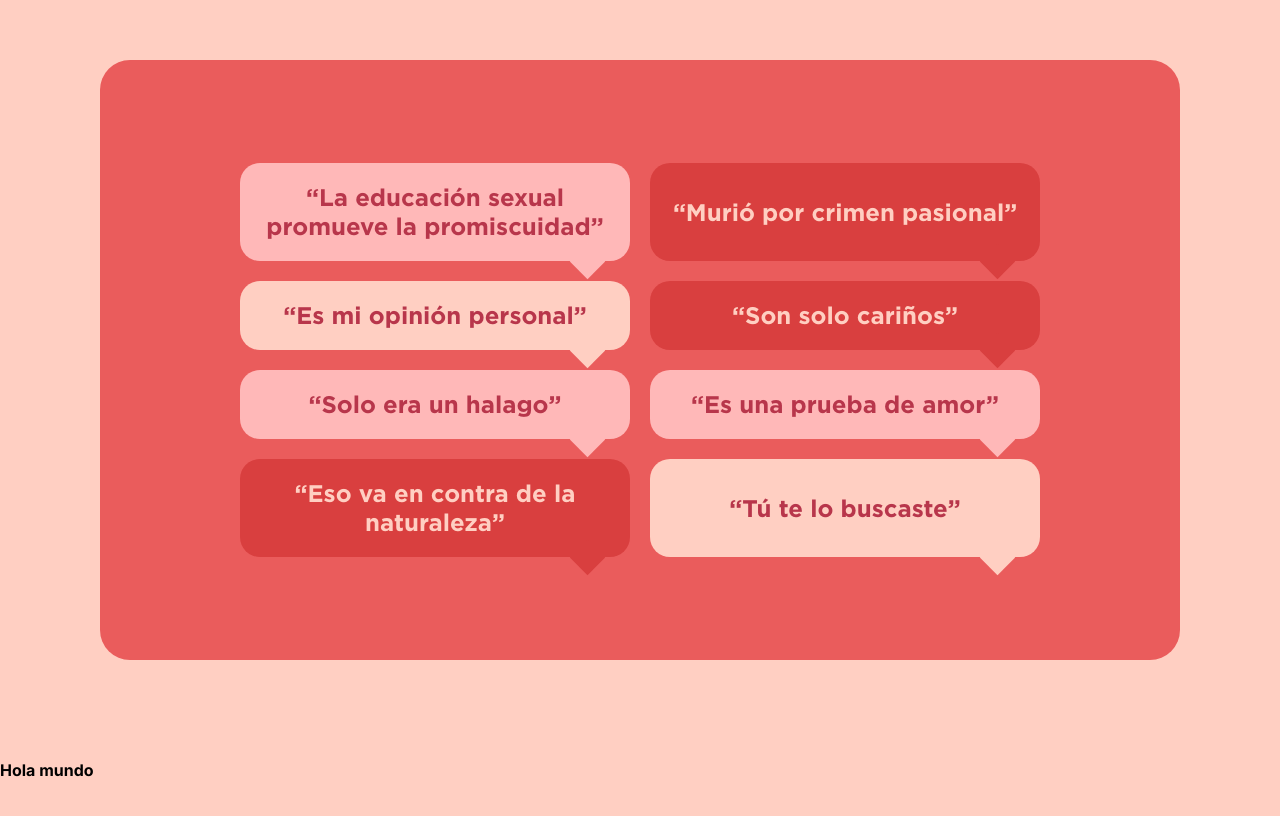
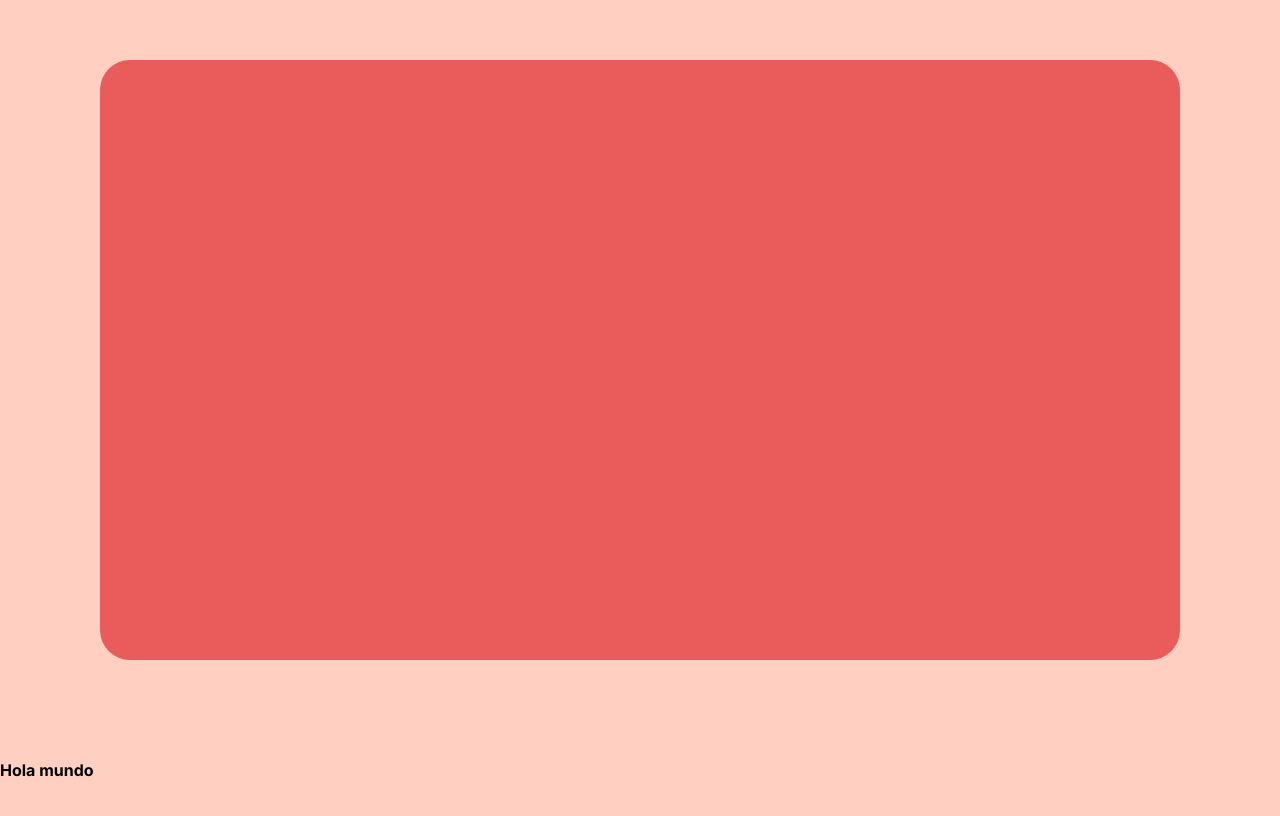
Before and after one commit to Alonso-GarnierBBDO/pongamosle_nombre, a Next.js app: page / in a window 1280 px wide. Shown: the part 840-1656 px from the top of the page. Built offline with nearby package versions, Linux system fonts and the light colour scheme.

Commit message:
Se agrego la opcion del mensajes

```diff
--- a/src/assets/scss/pages/home/_mensajes.scss
+++ b/src/assets/scss/pages/home/_mensajes.scss
@@ -1,53 +1,145 @@
 .mensajes_home{
 
+    width: calc(100vw - 38px);
+    // height: calc(100vh - 20px);
+    padding: 10px;
+    transition: .5s ease;
+
+    @include bp(laptop){
         width: calc(100vw - 200px);
         height: calc(100vh - 200px);
         padding: 100px;
-    transition: .5s ease;
+    }
 
     .container{
         width: 100%;
         height: 100%;
         background-color: $principal_02;
-        border-radius: 30px;
+        border-radius: 15px;
         transition: .2s linear;
         display: flex;
         justify-content: center;
         align-items: center;
         position: relative;
+        padding: 20px 0px;
+
+        @include bp(laptop){
+            padding: 0px 0px;
+            border-radius: 30px;
+        }
 
         .content{
+
+            grid-gap: 30px;
+            align-items: center;
+            display: flex;
+            flex-flow: column;
+            width: 95%;
+
+            @include bp(tablet){
                 display: grid;
                 grid-template-columns: repeat(2, 1fr);
-            grid-gap: 20px;
+            }
+
+            @include bp(laptop){
+                width: 50%;
+            }
+
+            .allContent{
+
+                width: 100%;
+                display: flex;
+                flex-flow: row wrap;
+                justify-content: flex-end;
+
+                &:nth-of-type(odd){
+                    justify-content: flex-start;
+                }
+
+                &:nth-child(3){
+
+                    @include bp(tablet){
+                        grid-area: 2 / span 2;
+                        display: flex;
+                        justify-content: center;
+                    }
 
                     .item{
-                // height: 80px;
-                border-radius: 20px;
+                        @include bp(laptop){
+                            width: 350px;
+                        }
+                    }
+
+                }
+
+                &:nth-child(5){
+                    grid-area: 4 / span 2;
+
+                    .item{
+
+                        @include bp(laptop){
+                            width: 350px;
+                            display: flex;
+                            justify-content: center;
+                        }
+                    }
+
+                }
+
+                .item{
+                    position: relative;
+                    border-radius: 10px;
                     display: flex;
                     justify-content: center;
                     align-items: center;
-                padding: 20px 20px;
-                position: relative;
+                    padding: 10px 0px;
+                    width: calc(75% - 20px);
+                    opacity: 0;
+                    transition: .5s ease;
+
+                    @include bp(tablet){
+                        padding: 20px;
+                        border-radius: 20px;
+                        width: calc(100% - 20px);
+                        margin: auto;
+                    }
 
                     span{
                         position: absolute;
                         display: block;
+                        width: 15px;
+                        height: 15px;
+                        bottom: -7.5px;
+                        right: 30px;
+                        transform: rotate(45deg);
+
+                        @include bp(laptop){
                             width: 25px;
                             height: 25px;
-                    bottom: -12.5px;
-                    right: 30px;
-                    transform: rotate(45deg);
+                        }
+
                     }
 
                     p{
-                    font-size: 1.5rem;
+                        font-size: 1rem;
                         max-width: 350px;
                         text-align: center;
                         font-family: $font_secundario;
+
+                        @include bp(laptop){
+                            padding: 0px;
+                            border-radius: 20px;
                         }
 
+                    }
+                }
 
+            }
+
+            .allContent.active{
+                .item{
+                    opacity: 1;
+                }
             }
 
         }
--- a/src/components/page/mensajes.tsx
+++ b/src/components/page/mensajes.tsx
@@ -63,13 +63,37 @@ const MensajesComponents =  () => {
                                     backgroundColor: item.color,
                                 }
 
-                                return (
+                                if(key % 2 == 0){
+                                    return (
 
-                                    <div className="item" style={style} key={key}>
-                                        <p>{item.content}</p>
-                                        <span className="arrow" style={styleArrow}></span>
-                                    </div>
-                                )
+                                        <div className="allContent" key={key} data-scroll data-scroll-speed="2">
+                                            <div className="item" style={style}>
+                                                <p>{item.content}</p>
+                                                <span className="arrow" style={styleArrow}></span>
+                                            </div>
+                                        </div>
+                                    )
+                                }else if(key % 3 === 0){
+                                    return (
+
+                                        <div className="allContent" key={key} data-scroll data-scroll-speed="1.5">
+                                            <div className="item" style={style}>
+                                                <p>{item.content}</p>
+                                                <span className="arrow" style={styleArrow}></span>
+                                            </div>
+                                        </div>
+                                    )
+                                }else{
+                                    return (
+
+                                        <div className="allContent" key={key} data-scroll data-scroll-speed="1">
+                                            <div className="item" style={style}>
+                                                <p>{item.content}</p>
+                                                <span className="arrow" style={styleArrow}></span>
+                                            </div>
+                                        </div>
+                                    )
+                                }
                             })
                         }
                     </div>
--- a/src/hook/useLocoScroll.ts
+++ b/src/hook/useLocoScroll.ts
@@ -9,6 +9,8 @@ const useLocoScroll = () => {
 
     import("locomotive-scroll").then((locomotiveModule) => {
         const container : HTMLElement | null = document.querySelector('.locomotive_scroll');
+        const menssajesElements : NodeListOf<HTMLElement> = document.querySelectorAll('.mensajes_home .allContent');
+
         if (container) {
             let locoScroll = new locomotiveModule.default({
                 el: container,
@@ -16,32 +18,46 @@ const useLocoScroll = () => {
                 getSpeed: true,
             });
 
-            let paddingSizeWidthHeight = 200;
-            let padding = 100;
-            let top = true;
             let position = 0;
 
             locoScroll.on('scroll', (arg) => {
                 if(typeof arg.currentElements['modal'] === 'object'){
                     let componente = arg.currentElements['modal'].el;
                     let progress = arg.currentElements['modal'].progress;
-                    let speed = arg.currentElements['modal'].speed;
 
-                    if(progress >= position){
-                        top = true;
-                    }else{
-                        top = false;
-                    }
+                    // if(progress >= 0.4 && progress <= 0.6){
+                    //     componente.classList.add('isView');
+                    // }else if(progress > 0.6){
+                    //     componente.classList.remove('isView');
+                    // }else{
+                    //     componente.classList.remove('isView');
+                    // }
 
-                    position = progress;
+                    // Mostrar los elementos dependiendo del scroll
 
-                    if(progress >= 0.4 && progress <= 0.6){
-                        componente.classList.add('isView');
-                    }else if(progress > 0.6){
-                        componente.classList.remove('isView');
-                    }else{
-                        componente.classList.remove('isView');
-                    }
+                    menssajesElements.forEach( (e, key ) => {
+
+                        if(key == 0 && progress >= 0.20){
+                            e.classList.add('active')
+                        }else if(key == 1 && progress >= 0.25){
+                            e.classList.add('active')
+                        }else if(key == 2 && progress >= 0.30){
+                            e.classList.add('active')
+                        }else if(key == 3 && progress >= 0.35){
+                            e.classList.add('active')
+                        }else if(key == 4 && progress >= 0.40){
+                            e.classList.add('active')
+                        }else if(key == 5 && progress >= 0.45){
+                            e.classList.add('active')
+                        }else if(key == 6 && progress >= 0.50){
+                            e.classList.add('active')
+                        }else if(key == 7 && progress >= 0.55){
+                            e.classList.add('active')
+                        }else if(key >= 8 && progress >= 0.60){
+                            e.classList.add('active')
+                        }
+
+                    })
 
                 }
             });
```
Lines whose indentation alone changed are shown as unchanged.
